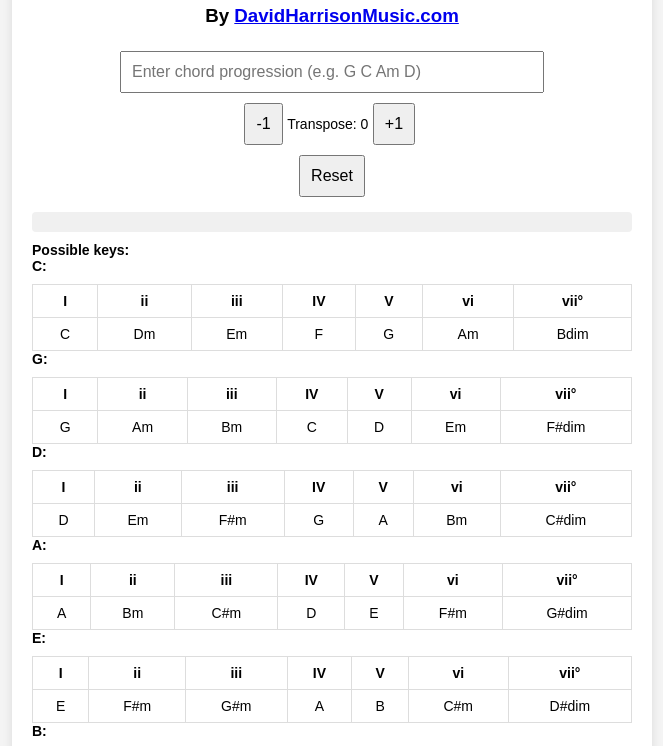
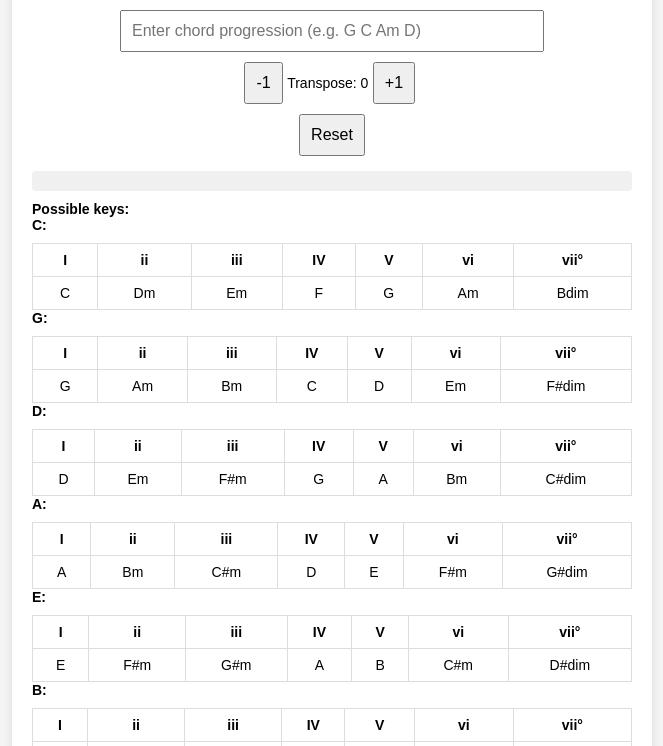
Before and after one commit to dmh1974/progressionhelper, a plain HTML site: page index.html in a window 1280 px wide. Shown: the part 99-845 px from the top of the page, without its empty margins (308-971 px from the left). Drawn offline with Linux system fonts and the light colour scheme.

Commit message:
Update index.html

```diff
--- a/index.html
+++ b/index.html
@@ -137,7 +137,6 @@
 
 <div class="container">
     <h1>Progression Helper</h1>
-    <h3>By <a href="https://davidharrisonmusic.com" target="_blank">DavidHarrisonMusic.com</a></h3>
     <center><input style="width: 400px; max-width: 90%;" id="chords-input" type="text" placeholder="Enter chord progression (e.g. G C Am D)" /></center>
 
     <div class="flex">
```
